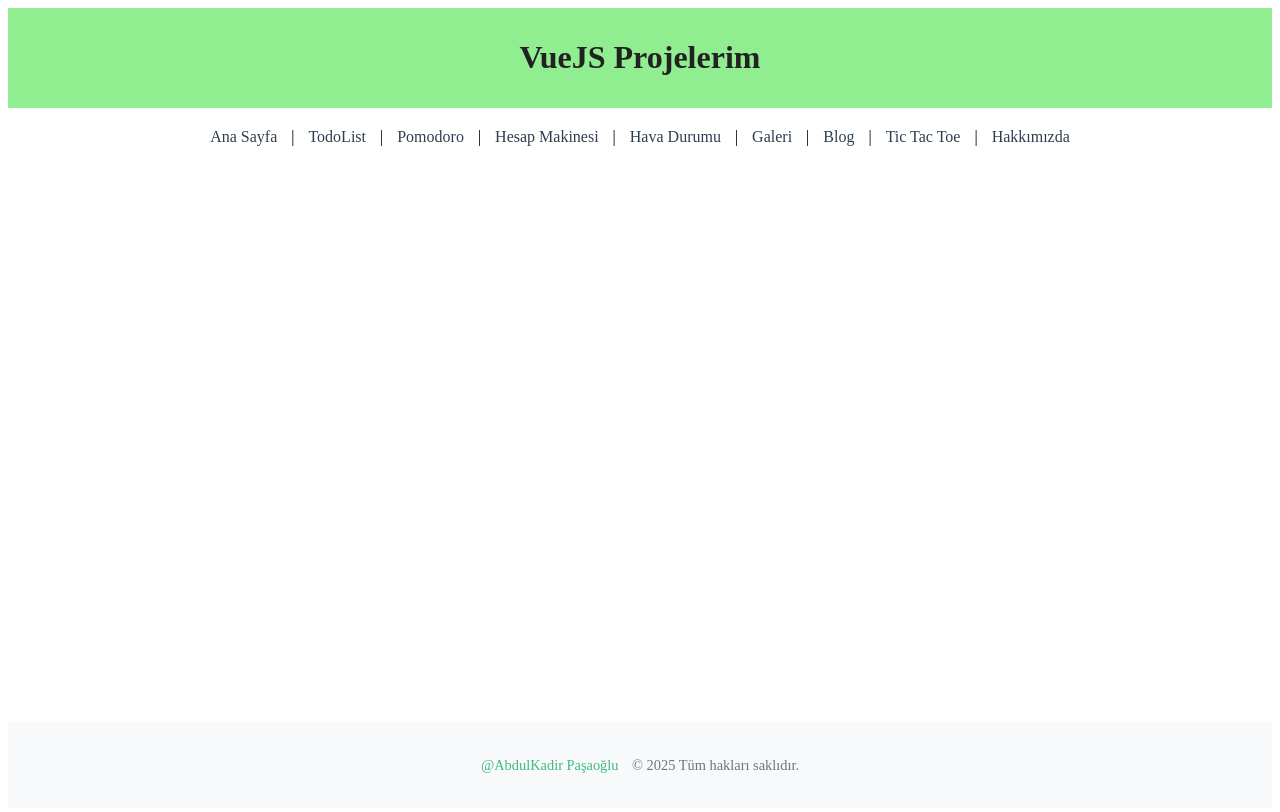
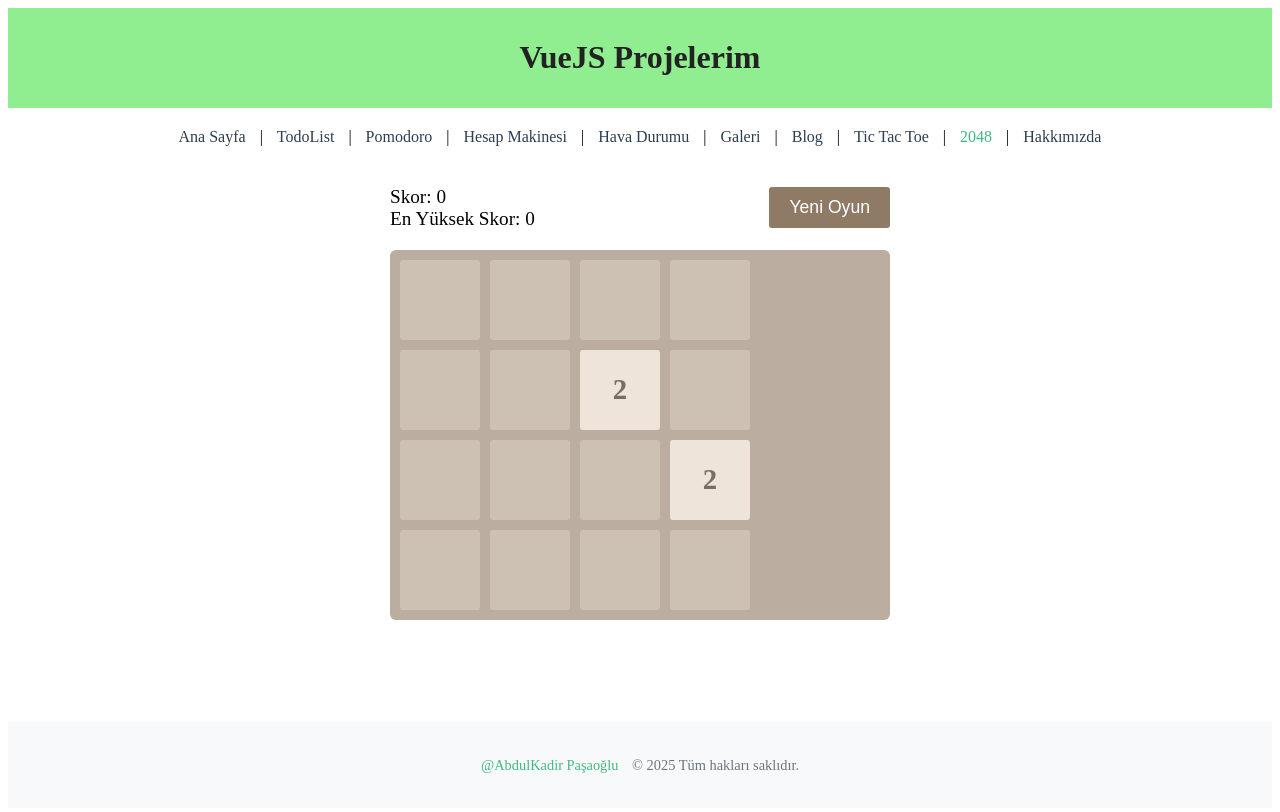
Before and after one commit to kadirn7/VueProject, a Vue app: page /2048 in a window 1280 px wide. Shown: the top 812 px of the page. Built offline with nearby package versions, Linux system fonts and the light colour scheme.

Commit message:
2048 Game Added

```diff
--- a/src/App.vue
+++ b/src/App.vue
@@ -11,10 +11,14 @@
         <router-link to="/gallery">Galeri</router-link> |
         <router-link to="/blog">Blog</router-link> |
         <router-link to="/tictactoe">Tic Tac Toe</router-link> |
+        <router-link to="/2048">2048</router-link> |
         <router-link to="/about">Hakkımızda</router-link>
-
       </nav>
-      <router-view></router-view>
+      <router-view v-slot="{ Component }">
+        <keep-alive>
+          <component :is="Component" />
+        </keep-alive>
+      </router-view>
     </div>
     <app-footer></app-footer>
     <mini-timer></mini-timer>
--- a/src/router/index.js
+++ b/src/router/index.js
@@ -8,6 +8,7 @@ import Weather from '../views/Weather.vue'
 import Gallery from '../views/Gallery.vue'
 import Blog from '../views/Blog.vue'
 import TicTacToe from '../views/TicTacToe.vue'
+import Game2048 from '../views/Game2048.vue'
 
 const routes = [
   {
@@ -54,6 +55,11 @@ const routes = [
     path: '/tictactoe',
     name: 'TicTacToe',
     component: TicTacToe
+  },
+  {
+    path: '/2048',
+    name: 'Game2048',
+    component: Game2048
   }
 ]
 
--- /dev/null
+++ b/src/views/Game2048.vue
@@ -0,0 +1,295 @@
+<template>
+  <div class="game-container">
+    <div class="header">
+      <div class="score-container">
+        <div>Skor: {{ score }}</div>
+        <div>En Yüksek Skor: {{ highScore }}</div>
+      </div>
+      <button @click="newGame" class="new-game-btn">Yeni Oyun</button>
+    </div>
+
+    <div class="grid">
+      <div v-for="(row, rowIndex) in board" :key="rowIndex" class="row">
+        <div
+          v-for="(cell, colIndex) in row"
+          :key="`${rowIndex}-${colIndex}`"
+          class="cell"
+          :class="{ [`value-${cell}`]: cell !== 0 }"
+        >
+          {{ cell !== 0 ? cell : '' }}
+        </div>
+      </div>
+    </div>
+  </div>
+</template>
+
+<script>
+export default {
+  name: 'Game2048',
+  data() {
+    return {
+      board: [],
+      score: 0,
+      highScore: 0,
+      gameOver: false
+    }
+  },
+  created() {
+    this.initGame()
+    window.addEventListener('keydown', this.handleKeyPress)
+    // Yerel depolamadan en yüksek skoru al
+    const savedHighScore = localStorage.getItem('2048-highscore')
+    if (savedHighScore) {
+      this.highScore = parseInt(savedHighScore)
+    }
+  },
+  beforeDestroy() {
+    window.removeEventListener('keydown', this.handleKeyPress)
+  },
+  methods: {
+    initGame() {
+      // Boş tahtayı oluştur
+      this.board = Array(4).fill().map(() => Array(4).fill(0))
+      this.score = 0
+      this.gameOver = false
+      // Başlangıç için 2 sayı ekle
+      this.addNewNumber()
+      this.addNewNumber()
+    },
+    addNewNumber() {
+      const emptyCells = []
+      // Boş hücreleri bul
+      for (let i = 0; i < 4; i++) {
+        for (let j = 0; j < 4; j++) {
+          if (this.board[i][j] === 0) {
+            emptyCells.push({ x: i, y: j })
+          }
+        }
+      }
+      if (emptyCells.length > 0) {
+        // Rastgele bir boş hücre seç
+        const randomCell = emptyCells[Math.floor(Math.random() * emptyCells.length)]
+        // %90 ihtimalle 2, %10 ihtimalle 4 ekle
+        this.board[randomCell.x][randomCell.y] = Math.random() < 0.9 ? 2 : 4
+      }
+    },
+    handleKeyPress(event) {
+      if (this.gameOver) return
+
+      let moved = false
+      switch (event.key) {
+        case 'ArrowUp':
+          moved = this.moveUp()
+          break
+        case 'ArrowDown':
+          moved = this.moveDown()
+          break
+        case 'ArrowLeft':
+          moved = this.moveLeft()
+          break
+        case 'ArrowRight':
+          moved = this.moveRight()
+          break
+        default:
+          return
+      }
+
+      if (moved) {
+        this.addNewNumber()
+        if (this.checkGameOver()) {
+          this.gameOver = true
+          if (this.score > this.highScore) {
+            this.highScore = this.score
+            localStorage.setItem('2048-highscore', this.score)
+          }
+        }
+      }
+    },
+    moveLeft() {
+      let moved = false
+      for (let i = 0; i < 4; i++) {
+        const row = this.board[i].filter(cell => cell !== 0)
+        for (let j = 0; j < row.length - 1; j++) {
+          if (row[j] === row[j + 1]) {
+            row[j] *= 2
+            this.score += row[j]
+            row.splice(j + 1, 1)
+            moved = true
+          }
+        }
+        const newRow = row.concat(Array(4 - row.length).fill(0))
+        if (newRow.join(',') !== this.board[i].join(',')) {
+          moved = true
+        }
+        this.board[i] = newRow
+      }
+      return moved
+    },
+    moveRight() {
+      let moved = false
+      for (let i = 0; i < 4; i++) {
+        const row = this.board[i].filter(cell => cell !== 0)
+        for (let j = row.length - 1; j > 0; j--) {
+          if (row[j] === row[j - 1]) {
+            row[j] *= 2
+            this.score += row[j]
+            row.splice(j - 1, 1)
+            moved = true
+          }
+        }
+        const newRow = Array(4 - row.length).fill(0).concat(row)
+        if (newRow.join(',') !== this.board[i].join(',')) {
+          moved = true
+        }
+        this.board[i] = newRow
+      }
+      return moved
+    },
+    moveUp() {
+      let moved = false
+      for (let j = 0; j < 4; j++) {
+        let column = this.board.map(row => row[j]).filter(cell => cell !== 0)
+        for (let i = 0; i < column.length - 1; i++) {
+          if (column[i] === column[i + 1]) {
+            column[i] *= 2
+            this.score += column[i]
+            column.splice(i + 1, 1)
+            moved = true
+          }
+        }
+        column = column.concat(Array(4 - column.length).fill(0))
+        for (let i = 0; i < 4; i++) {
+          if (this.board[i][j] !== column[i]) {
+            moved = true
+          }
+          this.board[i][j] = column[i]
+        }
+      }
+      return moved
+    },
+    moveDown() {
+      let moved = false
+      for (let j = 0; j < 4; j++) {
+        let column = this.board.map(row => row[j]).filter(cell => cell !== 0)
+        for (let i = column.length - 1; i > 0; i--) {
+          if (column[i] === column[i - 1]) {
+            column[i] *= 2
+            this.score += column[i]
+            column.splice(i - 1, 1)
+            moved = true
+          }
+        }
+        column = Array(4 - column.length).fill(0).concat(column)
+        for (let i = 0; i < 4; i++) {
+          if (this.board[i][j] !== column[i]) {
+            moved = true
+          }
+          this.board[i][j] = column[i]
+        }
+      }
+      return moved
+    },
+    checkGameOver() {
+      // Boş hücre var mı kontrol et
+      for (let i = 0; i < 4; i++) {
+        for (let j = 0; j < 4; j++) {
+          if (this.board[i][j] === 0) return false
+        }
+      }
+      // Birleştirilebilecek komşu hücreler var mı kontrol et
+      for (let i = 0; i < 4; i++) {
+        for (let j = 0; j < 4; j++) {
+          if (
+            (i < 3 && this.board[i][j] === this.board[i + 1][j]) ||
+            (j < 3 && this.board[i][j] === this.board[i][j + 1])
+          ) {
+            return false
+          }
+        }
+      }
+      return true
+    },
+    newGame() {
+      this.initGame()
+    }
+  }
+}
+</script>
+
+<style scoped>
+.game-container {
+  max-width: 500px;
+  margin: 0 auto;
+  padding: 20px;
+}
+
+.header {
+  display: flex;
+  justify-content: space-between;
+  align-items: center;
+  margin-bottom: 20px;
+}
+
+.score-container {
+  font-size: 1.2em;
+}
+
+.new-game-btn {
+  padding: 10px 20px;
+  font-size: 1.1em;
+  background-color: #8f7a66;
+  color: white;
+  border: none;
+  border-radius: 3px;
+  cursor: pointer;
+}
+
+.new-game-btn:hover {
+  background-color: #9f8b77;
+}
+
+.grid {
+  background-color: #bbada0;
+  padding: 10px;
+  border-radius: 6px;
+}
+
+.row {
+  display: flex;
+  margin-bottom: 10px;
+}
+
+.row:last-child {
+  margin-bottom: 0;
+}
+
+.cell {
+  width: 80px;
+  height: 80px;
+  margin-right: 10px;
+  background-color: rgba(238, 228, 218, 0.35);
+  border-radius: 3px;
+  display: flex;
+  justify-content: center;
+  align-items: center;
+  font-size: 1.8em;
+  font-weight: bold;
+  color: #776e65;
+}
+
+.cell:last-child {
+  margin-right: 0;
+}
+
+.value-2 { background-color: #eee4da; }
+.value-4 { background-color: #ede0c8; }
+.value-8 { background-color: #f2b179; color: #f9f6f2; }
+.value-16 { background-color: #f59563; color: #f9f6f2; }
+.value-32 { background-color: #f67c5f; color: #f9f6f2; }
+.value-64 { background-color: #f65e3b; color: #f9f6f2; }
+.value-128 { background-color: #edcf72; color: #f9f6f2; font-size: 1.6em; }
+.value-256 { background-color: #edcc61; color: #f9f6f2; font-size: 1.6em; }
+.value-512 { background-color: #edc850; color: #f9f6f2; font-size: 1.6em; }
+.value-1024 { background-color: #edc53f; color: #f9f6f2; font-size: 1.4em; }
+.value-2048 { background-color: #edc22e; color: #f9f6f2; font-size: 1.4em; }
+</style>
--- a/src/views/Home.vue
+++ b/src/views/Home.vue
@@ -28,6 +28,10 @@
       <div class="project-card" @click="$router.push('/tictactoe')">
         <h3>Tic Tac Toe</h3>
         <p>İki kişilik klasik XOX oyunu</p>
+      </div>
+      <div class="project-card" @click="$router.push('/2048')">
+        <h3>2048</h3>
+        <p>Klasik 2048 sayı birleştirme oyunu</p>
       </div>
       <!-- Diğer projeler buraya eklenebilir -->
     </div>
```
